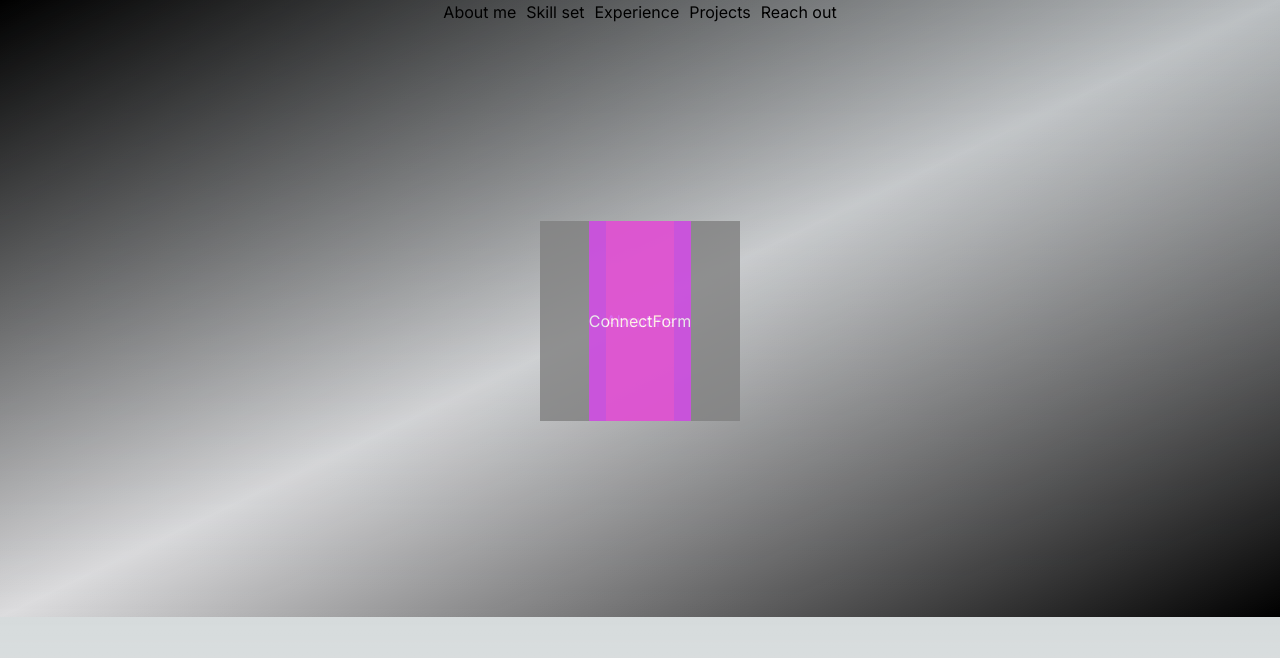
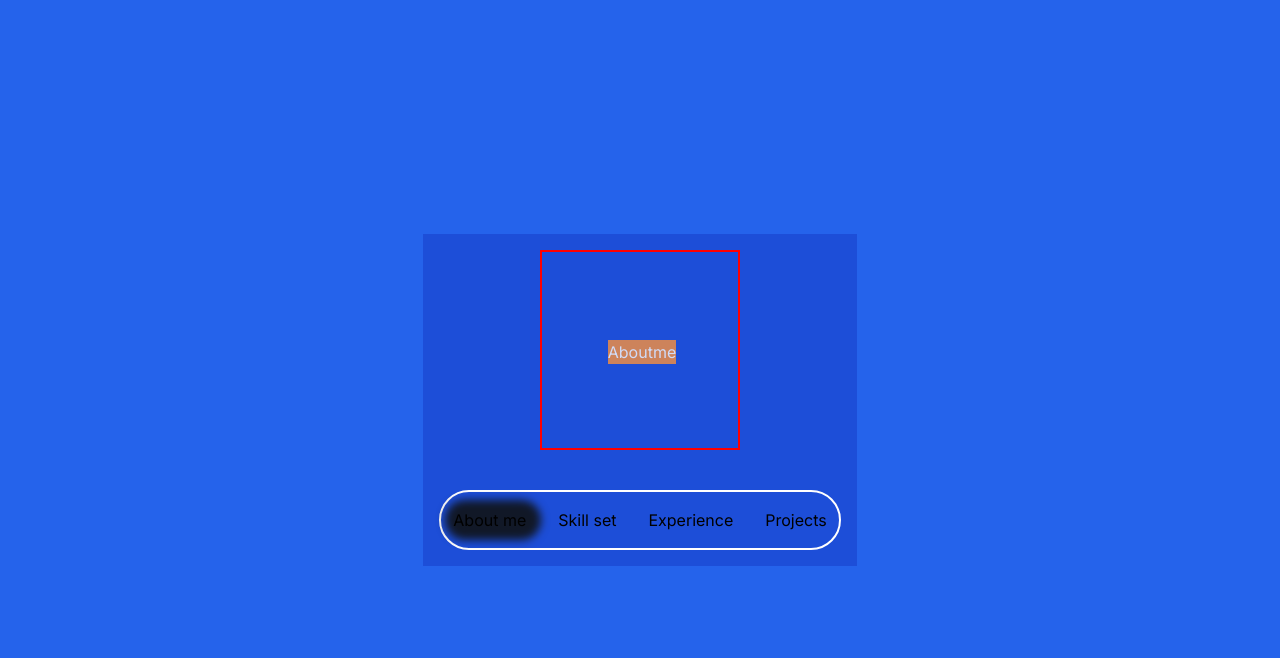
Before and after one commit to fullstackNRJ/neerajmukta.com, a Next.js app: page /experience in a window 1280 px wide. Shown: the top 658 px of the page. Built offline with nearby package versions, Linux system fonts and the light colour scheme.

Commit message:
navbar delay activebar

```diff
--- a/src/app/experience/page.tsx
+++ b/src/app/experience/page.tsx
@@ -1,5 +1,5 @@
 "use client";
-import React, { useState } from "react";
+import React, { useMemo, useState } from "react";
 import "./styles.css";
 import Aboutme from "@/components/Aboutme";
 import Skills from "@/components/Skills";
@@ -12,9 +12,7 @@ const elements = [
   { id: 2, name: "Skill set", component: Skills },
   { id: 3, name: "Experience", component: Experience },
   { id: 4, name: "Projects", component: Projects },
-  { id: 5, name: "Reach out", component: ConnectForm },
-
-  // Add more components here...
+  //{ id: 5, name: "Reach out", component: ConnectForm }, this overlaps with component 1
 ];
 
 const Page = () => {
@@ -27,18 +25,23 @@ const Page = () => {
     setCurrentIndex(index);
   };
 
+  const getTranslateX = useMemo(() => {
+    switch (currentIndex) {
+      case 0:
+        return `translate-x-0`;
+      case 1:
+        return `translate-x-24`;
+      case 2:
+        return `translate-x-48`;
+      case 3:
+        return `translate-x-72`;
+    }
+  }, [currentIndex]);
+
   return (
-    <div className="app">
-      {/* Render the links to the components */}
-      <div className="navigationBar">
-        {elements.map((el, index) => (
-          <button key={el.id} onClick={() => rotate(index)}>
-            {el.name}
-          </button>
-        ))}
-      </div>
-
+    <div className="bg-blue-600 w-full h-screen flex flex-col justify-center items-center">
       {/* Create the rotating container */}
+      <div className="bg-blue-700 w-fit h-fit p-4 flex flex-col justify-center items-center gap-10 ">
         <div className="cube" style={{ transform: `rotateX(${rotateX}deg)` }}>
           {elements.map((el, index) => (
             <div
@@ -51,6 +54,23 @@ const Page = () => {
             </div>
           ))}
         </div>
+
+        {/* Render the links to the components */}
+        <div className="flex gap-4 px-1 py-2 border-2 rounded-full border-white  ">
+          <div
+            className={`absolute px-12 py-5 rounded-full bg-gray-900 transition-all delay-300 z-0 blur-sm ${getTranslateX} `}
+          />
+          {elements.map((el, index) => (
+            <button
+              key={el.id}
+              onClick={() => rotate(index)}
+              className={`p-2 z-10 `}
+            >
+              {el.name}
+            </button>
+          ))}
+        </div>
+      </div>
     </div>
   );
 };
--- a/src/app/experience/styles.css
+++ b/src/app/experience/styles.css
@@ -1,16 +1,10 @@
-.navigationBar {
-  display: flex;
-  justify-content: space-evenly;
-  margin-bottom: 50px;
-  gap: 10px;
-}
-
 .cube {
   position: relative;
   width: 200px;
   height: 200px;
   transform-style: preserve-3d;
-  transition: transform 0.8s;
+  transition: all 1s ease;
+  border: 2px solid red;
 }
 
 .side {
@@ -21,6 +15,7 @@
   width: 200px;
   height: 200px;
   backface-visibility: hidden;
+  opacity: 0.8;
 }
 
 .side0 {
@@ -42,6 +37,6 @@
 /* add more if there are more components */
 
 .active {
-  background-color: grey;
+  /* background-color: grey; */
   color: white;
 }
--- a/src/app/expertise/page.tsx
+++ b/src/app/expertise/page.tsx
@@ -1,6 +1,7 @@
 "use client";
 
 import React, { useState } from "react";
+import "./styles.css";
 
 const Page = () => {
   const [rotateY, setRotateY] = useState(0);
--- /dev/null
+++ b/src/app/expertise/styles.css
@@ -0,0 +1,53 @@
+.cube {
+  position: relative;
+  width: 200px;
+  height: 200px;
+  margin: 50% auto;
+  transform-style: preserve-3d;
+  transition: all 1s ease;
+}
+
+.side {
+  position: absolute;
+  width: 200px;
+  height: 200px;
+  line-height: 200px;
+  color: white;
+  text-align: center;
+  opacity: 0.8;
+}
+
+.front {
+  transform: rotateY(0deg) translateZ(100px);
+  background: red;
+}
+.right {
+  transform: rotateY(90deg) translateZ(100px);
+  background: blue;
+}
+.back {
+  transform: rotateY(180deg) translateZ(100px) scale(-1, -1);
+  background: green;
+}
+.left {
+  transform: rotateY(-90deg) translateZ(100px);
+  background: yellow;
+}
+.top {
+  transform: rotateX(90deg) translateZ(100px);
+  background: purple;
+}
+.bottom {
+  transform: rotateX(-90deg) translateZ(100px);
+  background: cyan;
+}
+
+.nav-link {
+  perspective: 500px;
+  transition: transform 0.3s;
+}
+
+.nav-link:hover {
+  transform: rotateX(20deg);
+  background-color: #5abca5;
+}
--- a/src/app/globals.css
+++ b/src/app/globals.css
@@ -27,57 +27,3 @@ body {
 
   perspective: 2000px;
 }
-
-.cube {
-  position: relative;
-  width: 200px;
-  height: 200px;
-  margin: 50% auto;
-  transform-style: preserve-3d;
-  transition: all 1s ease;
-}
-
-.side {
-  position: absolute;
-  width: 200px;
-  height: 200px;
-  line-height: 200px;
-  color: white;
-  text-align: center;
-  opacity: 0.8;
-}
-
-.front {
-  transform: rotateY(0deg) translateZ(100px);
-  background: red;
-}
-.right {
-  transform: rotateY(90deg) translateZ(100px);
-  background: blue;
-}
-.back {
-  transform: rotateY(180deg) translateZ(100px) scale(-1, -1);
-  background: green;
-}
-.left {
-  transform: rotateY(-90deg) translateZ(100px);
-  background: yellow;
-}
-.top {
-  transform: rotateX(90deg) translateZ(100px);
-  background: purple;
-}
-.bottom {
-  transform: rotateX(-90deg) translateZ(100px);
-  background: cyan;
-}
-
-.nav-link {
-  perspective: 500px;
-  transition: transform 0.3s;
-}
-
-.nav-link:hover {
-  transform: rotateX(20deg);
-  background-color: #5abca5;
-}
--- a/src/app/layout.tsx
+++ b/src/app/layout.tsx
@@ -4,13 +4,13 @@ import { Inter } from "next/font/google";
 
 export const metadata: Metadata = {
   title: {
-    default: "neerajmukta.com",
-    template: "%s | chronark.com",
+    default: "Neeraj Mukta",
+    template: "%s | neerajmukta.com",
   },
-  description: "Team Lead at medbikri.com and software consultant.",
+  description: "Software Consultant, MVP guy, webflow developer",
   openGraph: {
     title: "neerajmukta.com",
-    description: "Team Lead at medbikri.com and software consultant.",
+    description: "Software consultant, webflow developer,  content writer, ",
     url: "https://neerajmukta.com",
     siteName: "neerajmukta.com",
     images: [
```
Lines whose indentation alone changed are shown as unchanged.
